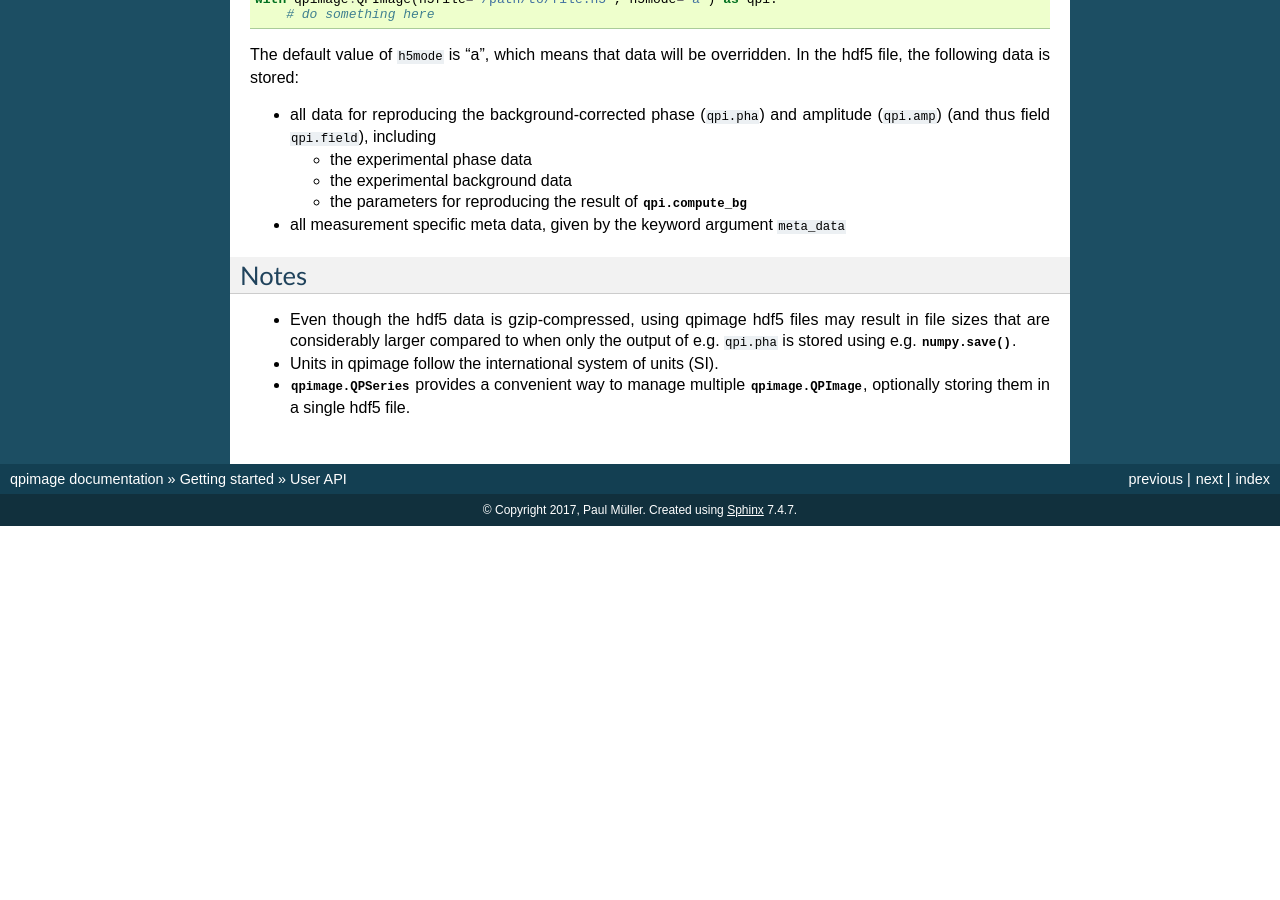
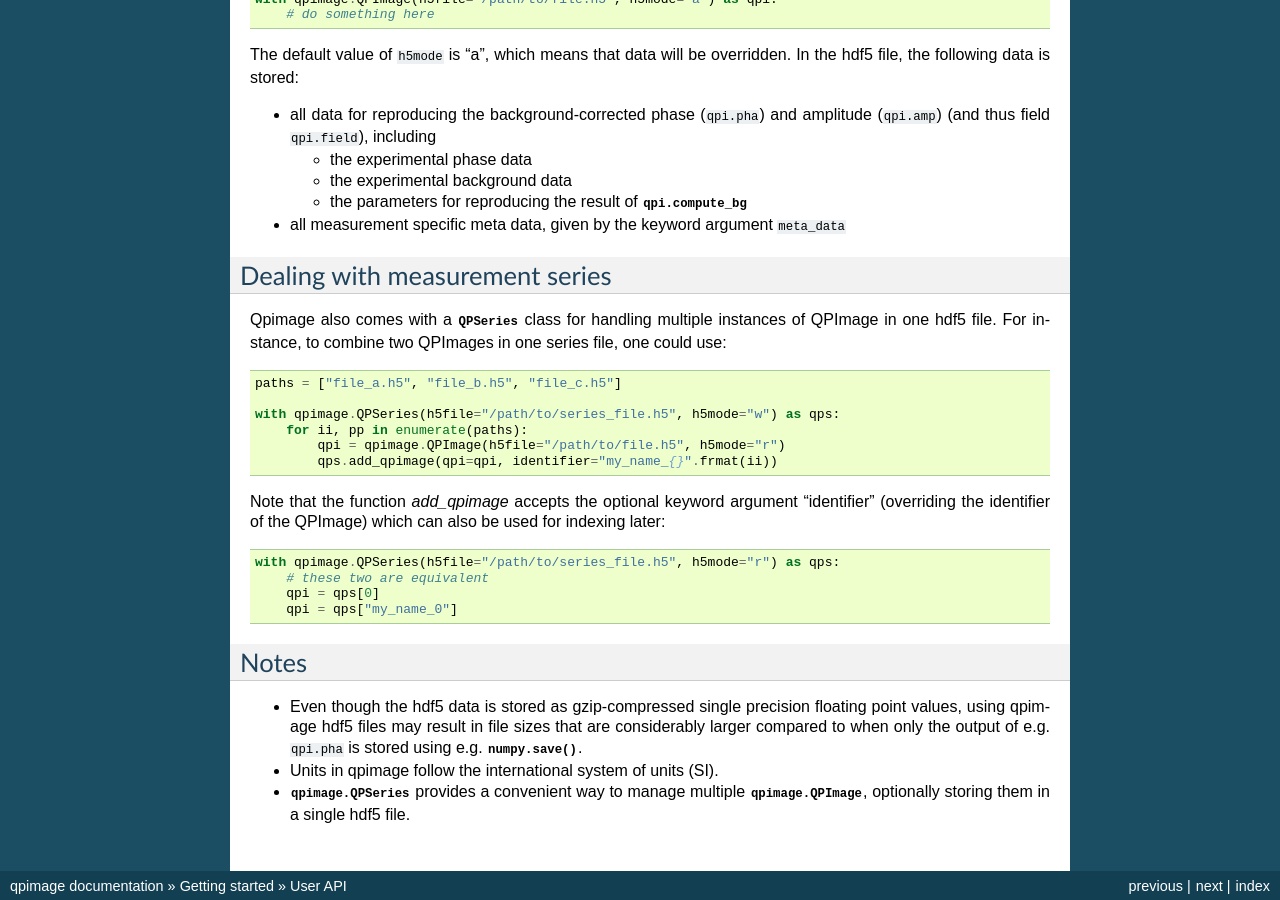
Before and after one commit to RI-imaging/qpimage, a Sphinx documentation site: the page built from docs/userapi.rst, in a window 1280 px wide and 900 px high, scrolled down 908 px. Built offline with Sphinx 7.4.7, drawn with Linux system fonts in a browser that asks for light colours; pages that are not in the unit, such as notebooks, are missing from menus; the version number could not be read and is left out; before the commit the page ends 1434 px from its top, so only the background shows below that; some of the changed text lies outside the part shown.

Commit message:
feat+docs: improve qpseries identifier handling

```diff
--- a/docs/userapi.rst
+++ b/docs/userapi.rst
@@ -73,9 +73,38 @@ will be overridden. In the hdf5 file, the following data is stored:
 - all measurement specific meta data, given by the keyword argument
   ``meta_data``
 
+Dealing with measurement series
+-------------------------------
+Qpimage also comes with a :py:class:`QPSeries <qpimage.series.QPSeries>`
+class for handling multiple instances of QPImage in one hdf5 file.
+For instance, to combine two QPImages in one series file, one could
+use:
+
+.. code-block:: python
+
+   paths = ["file_a.h5", "file_b.h5", "file_c.h5"]
+
+   with qpimage.QPSeries(h5file="/path/to/series_file.h5", h5mode="w") as qps:
+       for ii, pp in enumerate(paths):
+           qpi = qpimage.QPImage(h5file="/path/to/file.h5", h5mode="r")
+           qps.add_qpimage(qpi=qpi, identifier="my_name_{}".frmat(ii))
+
+Note that the function `add_qpimage` accepts the optional keyword argument
+"identifier" (overriding the identifier of the QPImage) which
+can also be used for indexing later:
+
+.. code-block:: python
+
+   with qpimage.QPSeries(h5file="/path/to/series_file.h5", h5mode="r") as qps:
+       # these two are equivalent
+       qpi = qps[0]
+       qpi = qps["my_name_0"]
+
+
 Notes
 -----
-- Even though the hdf5 data is gzip-compressed, using qpimage hdf5 files
+- Even though the hdf5 data is stored as gzip-compressed single precision
+  floating point values, using qpimage hdf5 files
   may result in file sizes that are considerably
   larger compared to when only the output of e.g. ``qpi.pha`` is stored
   using e.g. :py:func:`numpy.save`.
```
Also changed, not shown: 3 other files.
